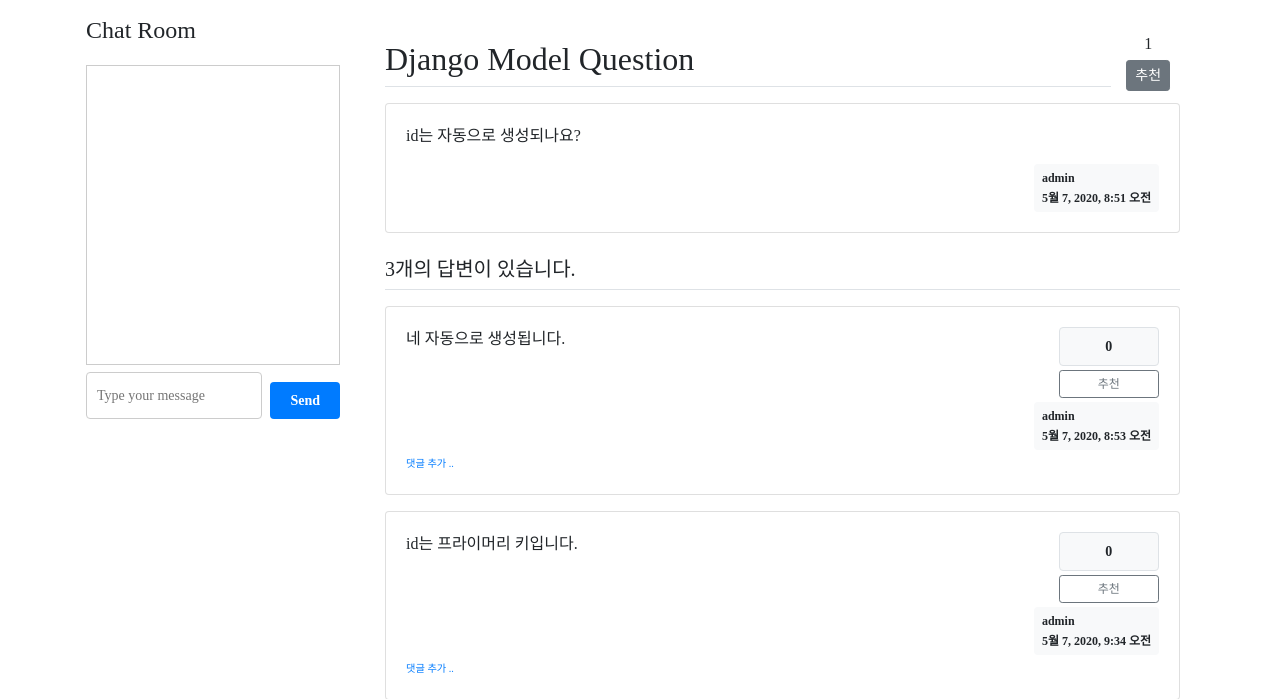
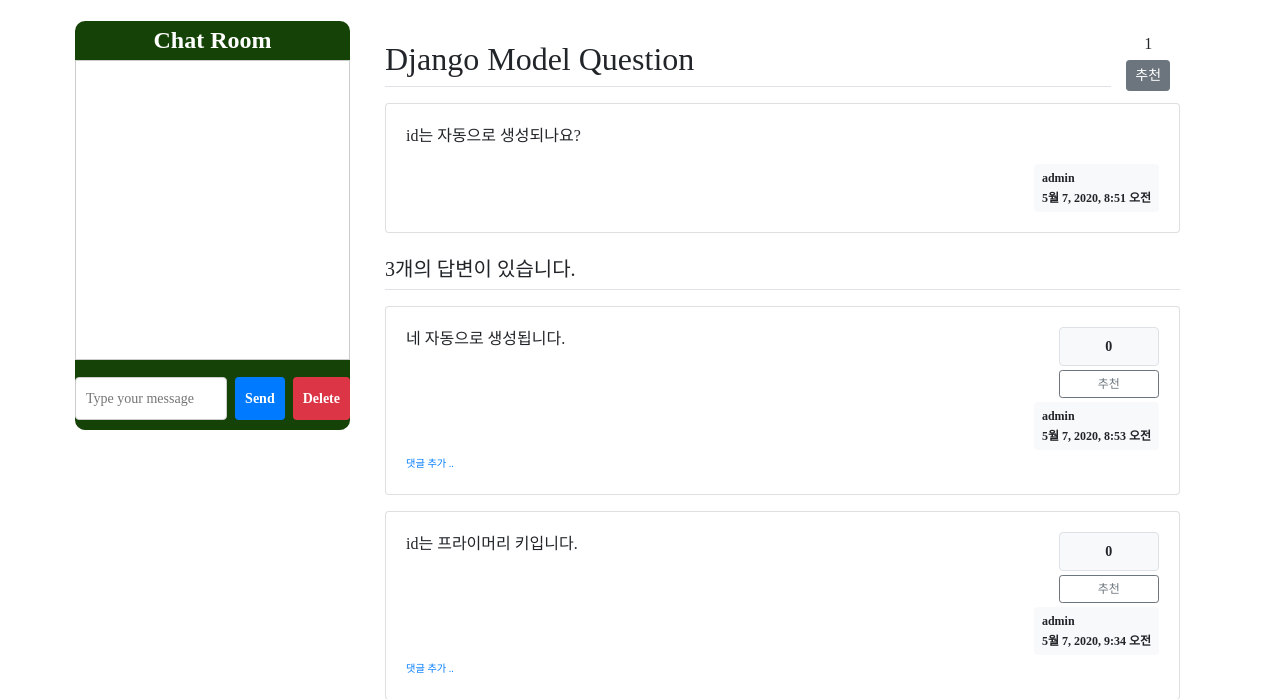
Before and after one commit to 2hey9/playdata-django, a Django app: page /pybo/2/ in a window 1280 px wide. Shown: the part 80-779 px from the top of the page. Run offline with Django 3.2, Linux system fonts and the light colour scheme; data comes from the database, SQL or seed files in the repository; some libraries are stand-ins or nearby versions; some web fonts are replaced.

Commit message:
최종디자인수정본

```diff
--- a/templates/base.html
+++ b/templates/base.html
@@ -16,27 +16,30 @@
         }
         .chat-room-container {
             display: flex;
+            flex-direction: column; /* 세로 방향으로 정렬 */
+            align-items: center; /* 가운데 정렬 */
             justify-content: flex-start;
-        }
-        .chat-room-container .chat-room {
-            flex: 1;
-            margin-left: 1px;
+            background-color: #154207;
+            border-radius: 10px; /* 둥근 모서리를 위한 값 */
         }
         .chat-room h1 {
             font-size: 24px;
-            margin-bottom: 20px;
+            color: white;
         }
         .chat-log {
             width: 100%;
-            height: 300px;
+            max-height: 300px; /* 최대 높이 지정 */
+            overflow-y: auto; /* 내용이 넘칠 경우 스크롤 생성 */
             padding: 10px;
+            margin-bottom: 10px; /* 아래 여백 추가 */
             border: 1px solid #ccc;
             resize: none;
             font-size: 14px;
             line-height: 1.5;
         }
         .chat-input {
-            width: 100%;
+            width: 100%; /* 너비 100%로 설정 */
+            margin-bottom: 10px; /* 아래 여백 추가 */
             padding: 10px;
             font-size: 14px;
             line-height: 1.5;
@@ -44,11 +47,22 @@
             border-radius: 4px;
         }
         .chat-submit-button {
-            margin-top: 10px;
-            padding: 8px 20px;
+            margin-bottom: 10px; /* 아래 여백 추가 */
+            padding: 10px 10px;
             font-size: 14px;
             font-weight: bold;
             background-color: #007BFF;
+            color: #fff;
+            border: none;
+            border-radius: 4px;
+            cursor: pointer;
+        }
+        .delete-log-button {
+            margin-bottom: 10px;
+            padding: 10px 10px;
+            font-size: 14px;
+            font-weight: bold;
+            background-color: #DC3545;
             color: #fff;
             border: none;
             border-radius: 4px;
@@ -60,14 +74,15 @@
     {% include "navbar.html" %}
     <div class="container">
         <div class="row my-3">
-            <div class="col-md-3">
+            <div class="col-md-3" style="padding:5px;">
                 <div class="chat-room-container">
-                    <div class="chat-room">
-                        <h1>Chat Room</h1>
+                    <div class="chat-room text-center">
+                        <h1 style="margin: 5px 0px 5px 0px; font-weight: bold;">Chat Room</h1>
                         <textarea id="chat-log" class="chat-log" cols="30" rows="20" readonly></textarea><br>
-                        <div class="d-flex flex-grow-1">
-                            <input id="chat-message-input" class="chat-input flex-grow-1" type="text" size="30" placeholder="Type your message">
+                        <div class="d-flex justify-content-center">
+                            <input id="chat-message-input" class="chat-input" type="text" placeholder="Type your message">
                             <input id="chat-message-submit" class="chat-submit-button ml-2 align-self-stretch" type="button" value="Send">
+                            <input id="delete-log-button" class="delete-log-button ml-2 align-self-stretch" type="button" value="Delete">
                         </div>
                     </div>
                 </div>
@@ -98,6 +113,7 @@
                     const chatLog = document.querySelector('#chat-log');
                     const messageInputDom = document.querySelector('#chat-message-input');
                     const submitButtonDom = document.querySelector('#chat-message-submit');
+                    const deleteLogButtonDom = document.querySelector('#delete-log-button');
                     // Load chat messages from localStorage
                     const savedMessages = localStorage.getItem('chatMessages');
                     if (savedMessages) {
@@ -112,6 +128,11 @@
                             localStorage.setItem('chatMessages', chatLog.value);
                         }
                     });
+                    deleteLogButtonDom.addEventListener('click', function(e) {
+                        chatLog.value = '';
+                        // Remove chat messages from localStorage
+                        localStorage.removeItem('chatMessages');
+                    });
                 </script>
                 <!-- 자바스크립트 End -->
             </div>
--- a/templates/pybo/question_detail.html
+++ b/templates/pybo/question_detail.html
@@ -12,7 +12,6 @@
     </div>
     {% endif %}
     <!--사용자오류 끝-->
-
     <div class="row"> <!--글 제목, 추천 개수 표시 영역-->
         <div class="col-md-11">
             <h2 class="border-bottom py-2">{{ question.subject }}</h2>
@@ -22,9 +21,8 @@
             <a href="#" data-uri="{% url 'pybo:vote_question' question.id %}" class="recommend btn btn-sm btn-secondary btn-block my-1">추천</a>
         </div>
     </div>
-
     <div class="row my-2">
-        <div class="col-md-12"> <!-- 오른쪽 질문글과 추천 영역 -->
+        <div class="col-md-12"> <!-- 질문글과 추천 영역 -->
             <div class="card">
                 <div class="card-body">
                 {% if question.photo %}
@@ -62,7 +60,6 @@
     {% endif %}
     <!--본문 수정 및 삭제 영역 끝-->
 </div>
-
 <div class="container my-3">
     <h5 class="border-bottom my-3 py-2">{{question.answer_set.count}}개의 답변이 있습니다.</h5>
     {% for answer in question.answer_set.all %}
@@ -88,7 +85,6 @@
                                 <a href="#" class="delete btn btn-sm btn-outline-secondary" data-uri="{% url 'pybo:answer_delete' answer.id %}">삭제</a>
                             </div>
                             {% endif %}
-
                         </div>
                         <div class="col-md-6 d-flex justify-content-end align-items-center">
                             {% if answer.modify_date %}
@@ -103,9 +99,6 @@
                             </div>
                         </div>
                     </div>
-
-
-
                     <!--대댓글 영역-->
                     {% if answer.comment_set.count > 0 %}
                     <div class="mt-3">
@@ -162,8 +155,6 @@
         <input type="submit" value="답변등록" class="btn btn-primary">
     </form>
 </div>
-
-
 {% endblock %}
 {% block script %}
 <script type='text/javascript'>
```
Also changed, not shown: templates/index.html (+4 -13 lines), templates/pybo/question_list.html (+15 -21 lines), templates/design.html (deleted), templates/pybo/question_detail2.html (deleted).
